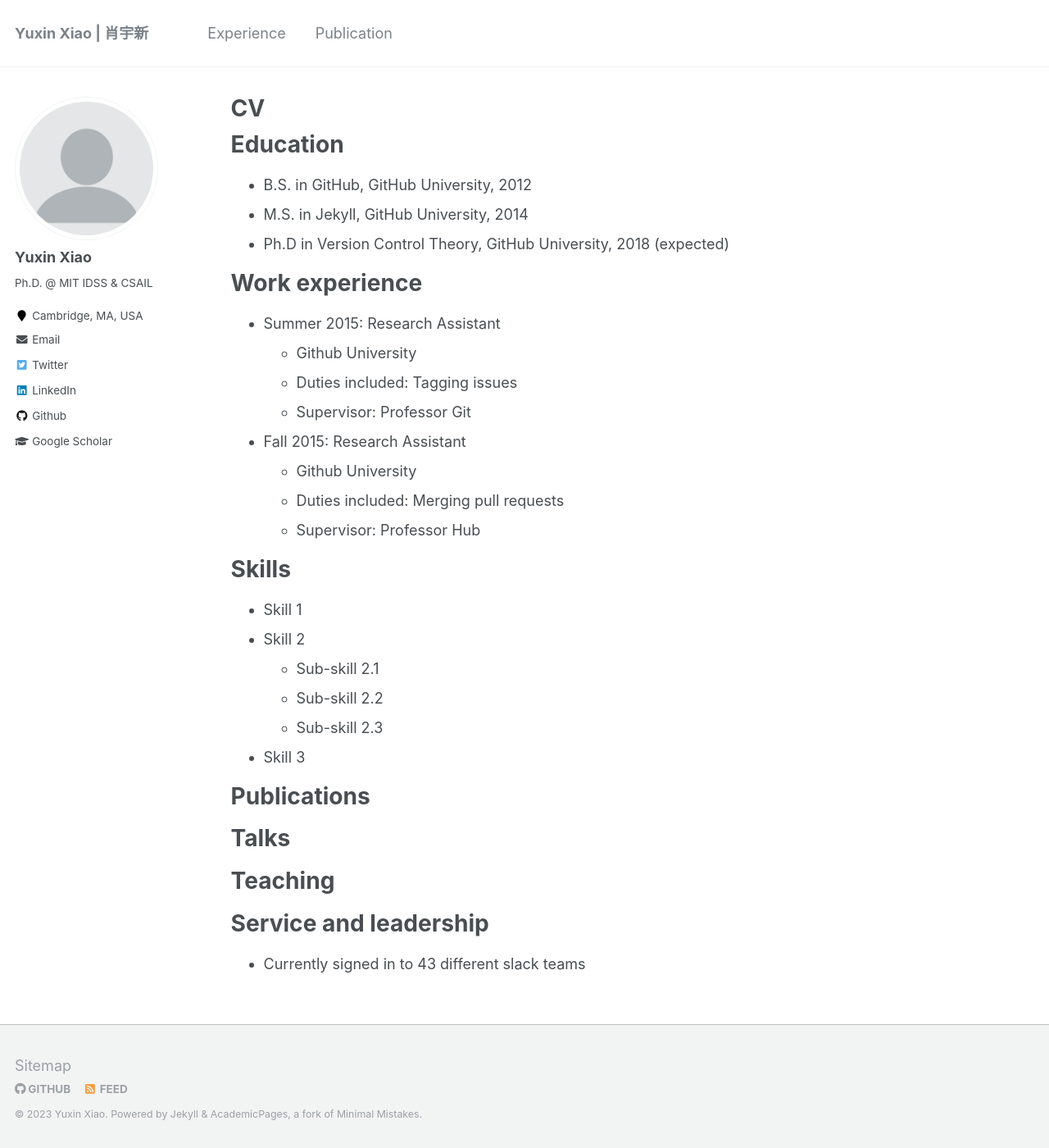
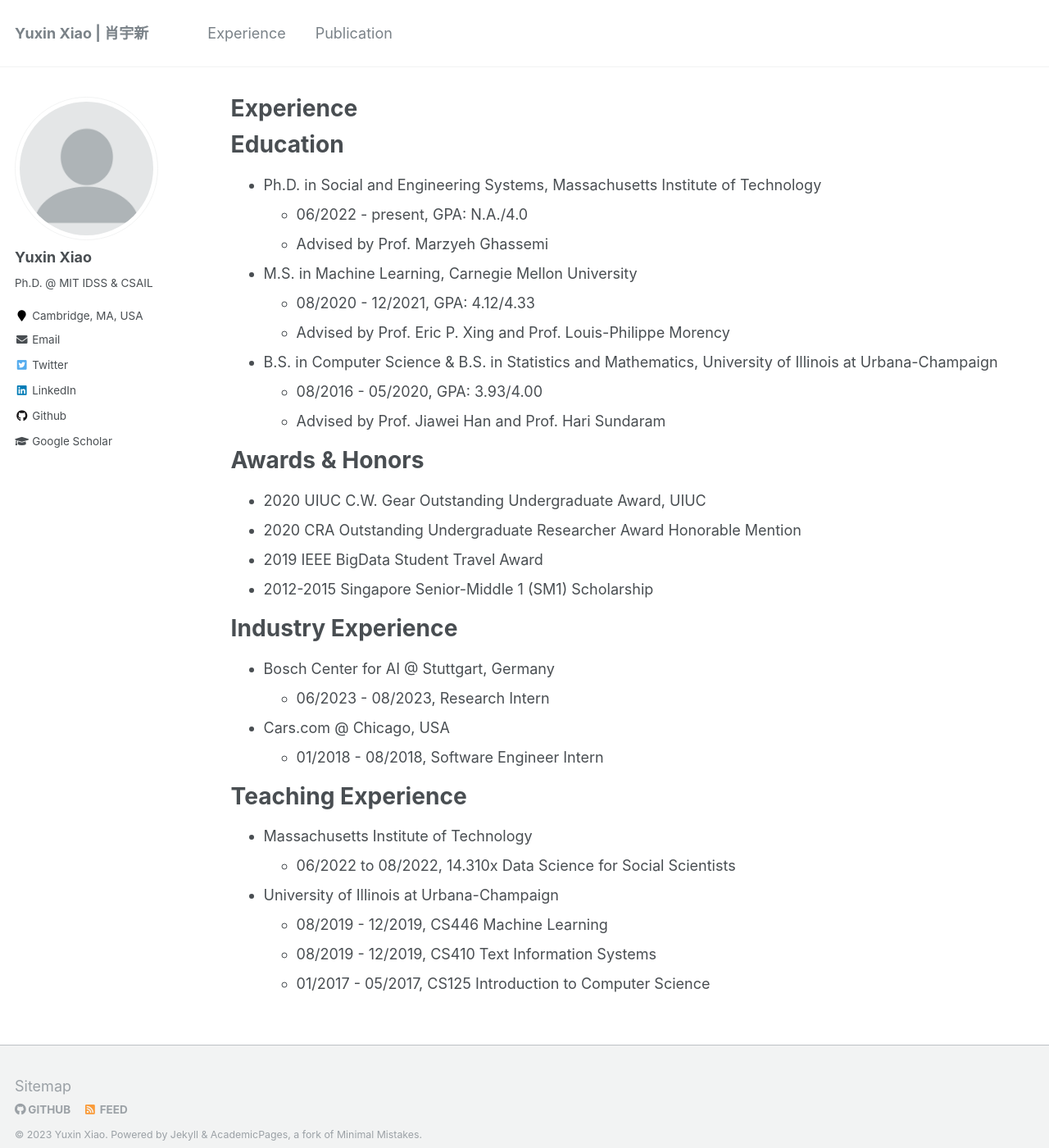
Before and after one commit to xiaoyuxin1002/xiaoyuxin1002.github.io, a Jekyll site: the page built from _pages/experience.md, in a window 1280 px wide and 1400 px high. Shown: the whole window at 82% size. Built offline with Jekyll 4.4.1, drawn with Linux system fonts in a browser that asks for light colours.

Commit message:
update experience

```diff
--- a/_pages/experience.md
+++ b/_pages/experience.md
@@ -1,7 +1,7 @@
 ---
 layout: archive
-title: "CV"
-permalink: /cv/
+title: "Experience"
+permalink: /experience/
 author_profile: true
 redirect_from:
   - /resume
@@ -9,51 +9,47 @@ redirect_from:
 
 {% include base_path %}
 
+
 Education
 ======
-* B.S. in GitHub, GitHub University, 2012
-* M.S. in Jekyll, GitHub University, 2014
-* Ph.D in Version Control Theory, GitHub University, 2018 (expected)
 
-Work experience
+* Ph.D. in Social and Engineering Systems, Massachusetts Institute of Technology
+  * 06/2022 - present, GPA: N.A./4.0
+  * Advised by Prof. Marzyeh Ghassemi
+
+* M.S. in Machine Learning, Carnegie Mellon University
+  * 08/2020 - 12/2021, GPA: 4.12/4.33
+  * Advised by Prof. Eric P. Xing and Prof. Louis-Philippe Morency
+
+* B.S. in Computer Science & B.S. in Statistics and Mathematics, University of Illinois at Urbana-Champaign
+  * 08/2016 - 05/2020, GPA: 3.93/4.00
+  * Advised by Prof. Jiawei Han and Prof. Hari Sundaram
+
+
+Awards & Honors
 ======
-* Summer 2015: Research Assistant
-  * Github University
-  * Duties included: Tagging issues
-  * Supervisor: Professor Git
 
-* Fall 2015: Research Assistant
-  * Github University
-  * Duties included: Merging pull requests
-  * Supervisor: Professor Hub
+* 2020 UIUC C.W. Gear Outstanding Undergraduate Award, UIUC
+* 2020 CRA Outstanding Undergraduate Researcher Award Honorable Mention
+* 2019 IEEE BigData Student Travel Award
+* 2012-2015 Singapore Senior-Middle 1 (SM1) Scholarship
 
-Skills
+
+Industry Experience
 ======
-* Skill 1
-* Skill 2
-  * Sub-skill 2.1
-  * Sub-skill 2.2
-  * Sub-skill 2.3
-* Skill 3
+* Bosch Center for AI @ Stuttgart, Germany
+  * 06/2023 - 08/2023, Research Intern
 
-Publications
+* Cars.com @ Chicago, USA
+  * 01/2018 - 08/2018, Software Engineer Intern
+
+
+Teaching Experience
 ======
-  <ul>{% for post in site.publications %}
-    {% include archive-single-cv.html %}
-  {% endfor %}</ul>
+* Massachusetts Institute of Technology
+  * 06/2022 to 08/2022, 14.310x Data Science for Social Scientists
 
-Talks
-======
-  <ul>{% for post in site.talks %}
-    {% include archive-single-talk-cv.html %}
-  {% endfor %}</ul>
-
-Teaching
-======
-  <ul>{% for post in site.teaching %}
-    {% include archive-single-cv.html %}
-  {% endfor %}</ul>
-
-Service and leadership
-======
-* Currently signed in to 43 different slack teams
+* University of Illinois at Urbana-Champaign
+  * 08/2019 - 12/2019, CS446 Machine Learning
+  * 08/2019 - 12/2019, CS410 Text Information Systems
+  * 01/2017 - 05/2017, CS125 Introduction to Computer Science
```
Also changed, not shown: _pages/about.md (+1 -1 lines).
